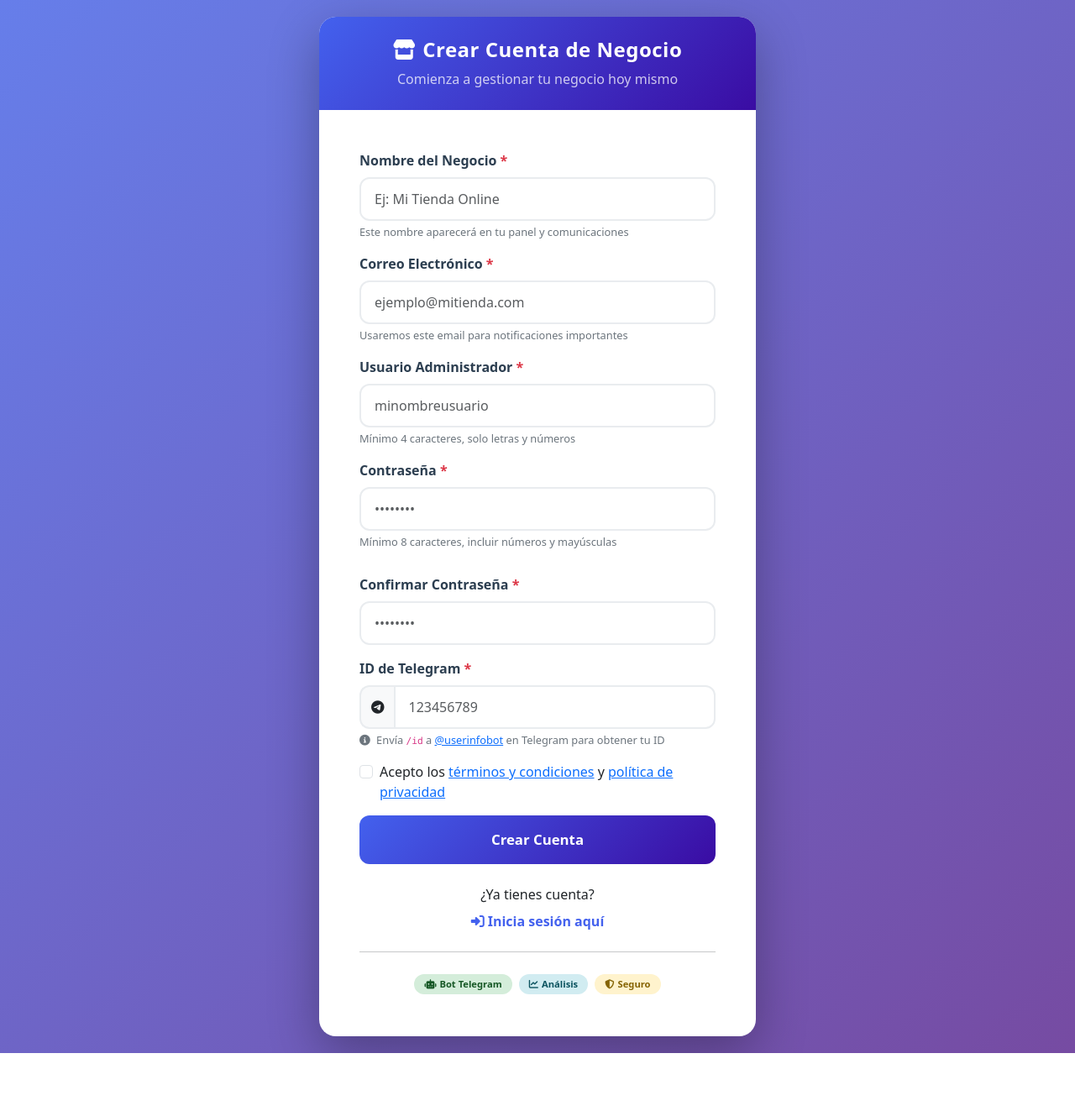
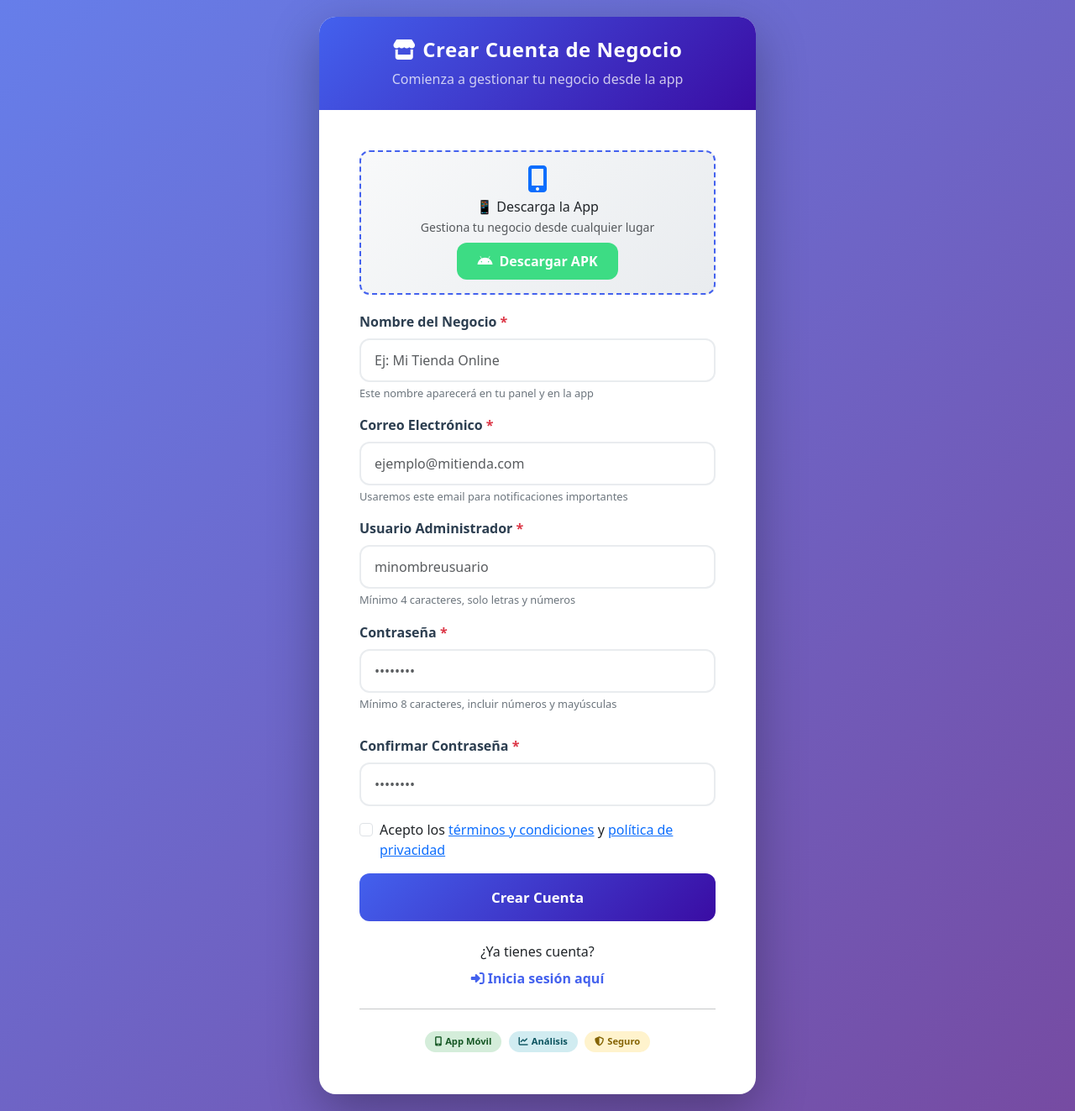
Before and after one commit to TheKiller-sys/OmniSell, a Flask app: page /signup in a window 1280 px wide. Shown: the whole page at 84% size. Before the commit the page ends 1254 px from the top, so only its background shows below. Run offline with Flask 3, Linux system fonts and the light colour scheme; some libraries are stand-ins or nearby versions.

Commit message:
Update signup.html

```diff
--- a/templates/signup.html
+++ b/templates/signup.html
@@ -66,10 +66,6 @@
             transform: translateY(-2px);
             box-shadow: 0 8px 25px rgba(67, 97, 238, 0.4);
         }
-        .btn-primary:disabled {
-            opacity: 0.7;
-            transform: none;
-        }
         .password-strength-bar {
             height: 4px;
             border-radius: 2px;
@@ -79,15 +75,6 @@
         .password-strength-text {
             font-size: 0.8rem;
             margin-top: 4px;
-        }
-        .input-group-text {
-            border-radius: 12px 0 0 12px;
-            background: #f8f9fa;
-            border: 2px solid #e9ecef;
-            border-right: none;
-        }
-        .input-group .form-control {
-            border-radius: 0 12px 12px 0;
         }
         .feature-badge {
             display: inline-block;
@@ -109,6 +96,27 @@
             background: #fff3cd;
             color: #856404;
         }
+        .download-app-banner {
+            background: linear-gradient(135deg, #f8f9fa, #e9ecef);
+            border-radius: 12px;
+            padding: 16px;
+            text-align: center;
+            margin-bottom: 20px;
+            border: 2px dashed #4361ee;
+        }
+        .download-app-banner .btn-android {
+            background: #3DDC84;
+            color: white;
+            border-radius: 12px;
+            padding: 10px 24px;
+            font-weight: 600;
+            transition: all 0.3s;
+            border: none;
+        }
+        .download-app-banner .btn-android:hover {
+            transform: translateY(-2px);
+            box-shadow: 0 8px 25px rgba(61, 220, 132, 0.4);
+        }
     </style>
 </head>
 <body>
@@ -116,9 +124,19 @@
         <div class="card">
             <div class="card-header text-white text-center">
                 <h4 class="mb-0"><i class="fas fa-store me-2"></i>Crear Cuenta de Negocio</h4>
-                <p class="mb-0 mt-2 opacity-75">Comienza a gestionar tu negocio hoy mismo</p>
+                <p class="mb-0 mt-2 opacity-75">Comienza a gestionar tu negocio desde la app</p>
             </div>
             <div class="card-body p-4 p-md-5">
+                <!-- Banner de descarga de la app -->
+                <div class="download-app-banner">
+                    <i class="fas fa-mobile-alt fa-2x text-primary mb-2"></i>
+                    <h6 class="mb-1">📱 Descarga la App</h6>
+                    <p class="text-muted small mb-2">Gestiona tu negocio desde cualquier lugar</p>
+                    <a href="#download-apk" class="btn btn-android">
+                        <i class="fab fa-android me-2"></i>Descargar APK
+                    </a>
+                </div>
+
                 <div id="alert-container"></div>
 
                 <form id="signup-form" action="/signup" method="post" novalidate>
@@ -127,7 +145,7 @@
                         <input type="text" name="business_name" class="form-control"
                                placeholder="Ej: Mi Tienda Online" required
                                oninput="validateField(this)">
-                        <div class="form-text">Este nombre aparecerá en tu panel y comunicaciones</div>
+                        <div class="form-text">Este nombre aparecerá en tu panel y en la app</div>
                     </div>
 
                     <div class="mb-3">
@@ -163,20 +181,6 @@
                                oninput="validateConfirmPassword(this)">
                     </div>
 
-                    <div class="mb-3">
-                        <label class="form-label">ID de Telegram <span class="text-danger">*</span></label>
-                        <div class="input-group">
-                            <span class="input-group-text"><i class="fab fa-telegram"></i></span>
-                            <input type="text" name="telegram_id" class="form-control"
-                                   placeholder="123456789" required
-                                   oninput="validateField(this)">
-                        </div>
-                        <div class="form-text">
-                            <i class="fas fa-info-circle me-1"></i>
-                            Envía <code>/id</code> a <a href="https://t.me/userinfobot" target="_blank">@userinfobot</a> en Telegram para obtener tu ID
-                        </div>
-                    </div>
-
                     <div class="form-check mb-3">
                         <input class="form-check-input" type="checkbox" id="terms" required>
                         <label class="form-check-label" for="terms">
@@ -201,7 +205,7 @@
                 <hr class="my-4">
 
                 <div class="text-center">
-                    <span class="feature-badge feature-badge-success"><i class="fas fa-robot me-1"></i>Bot Telegram</span>
+                    <span class="feature-badge feature-badge-success"><i class="fas fa-mobile-alt me-1"></i>App Móvil</span>
                     <span class="feature-badge feature-badge-info"><i class="fas fa-chart-line me-1"></i>Análisis</span>
                     <span class="feature-badge feature-badge-warning"><i class="fas fa-shield-alt me-1"></i>Seguro</span>
                 </div>
```
